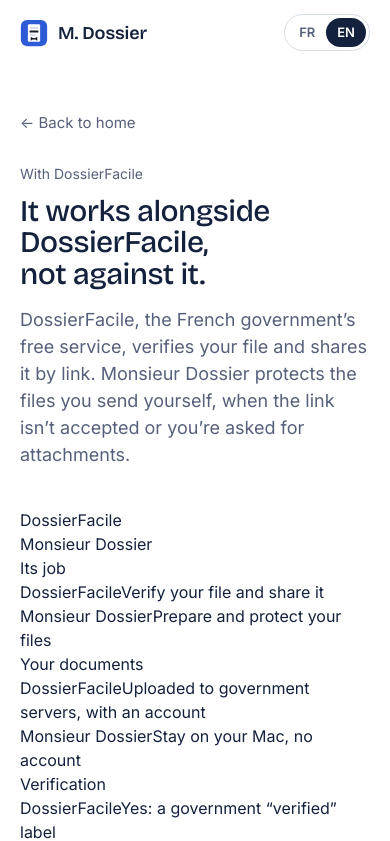
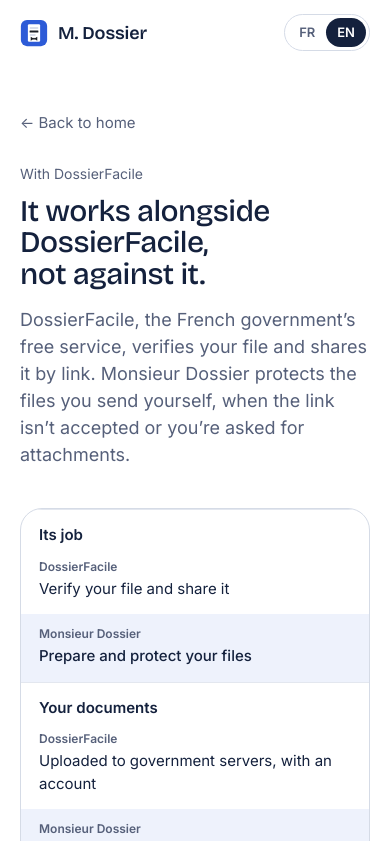
Before and after one commit to doudandyx/monsieur-dossier-site, a plain HTML site: page dossierfacile.html in a window 390 px wide. Shown: the top 841 px of the page. Drawn offline with Linux system fonts and the light colour scheme.

Commit message:
Restore the comparison table styles used by the DossierFacile page
Co-Authored-By: Claude Fable 5.2 <noreply@anthropic.com>

```diff
--- a/site.css
+++ b/site.css
@@ -192,6 +192,14 @@ details[open] summary::after{transform:rotate(45deg)}
 details p{color:var(--ink-2);padding:0 0 20px;max-width:65ch}
 
 /* comparaison avec DossierFacile */
+.cmp{border:1px solid var(--rule);border-radius:22px;overflow:hidden}
+.cmp .r{display:grid;grid-template-columns:180px 1fr 1fr;border-top:1px solid var(--rule-2)}
+.cmp .r:first-child{border-top:0}
+.cmp .r>*{padding:14px 18px;min-width:0;font-size:15px}
+.cmp .r>:first-child{color:var(--ink-2);font-size:14px;font-weight:600}
+.cmp .r>:last-child{background:color-mix(in srgb,var(--accent) 8%,transparent);font-weight:500}
+.cmp .hd>*{font:600 17px/1.2 var(--f-display)!important;color:var(--ink)!important}
+.cmp .lab{display:none;font:600 12px/1 var(--f-body);color:var(--ink-2);margin-bottom:5px}
 .together{margin-top:36px}
 
 /* fenêtre « bientôt disponible » */
@@ -261,6 +269,12 @@ form.card{display:grid;gap:20px}
   nav .theme{display:none}
   .theme.in-footer{display:flex}
 }
+@media (max-width:680px){
+  .cmp .r{grid-template-columns:1fr}
+  .cmp .r.hd{display:none}
+  .cmp .r>:first-child{padding-bottom:0;font-size:15px;color:var(--ink)}
+  .cmp .lab{display:block}
+}
 @media (max-width:560px){
   .steps,.proofs{grid-template-columns:minmax(0,1fr)}
   .brand .full{display:none}
```
